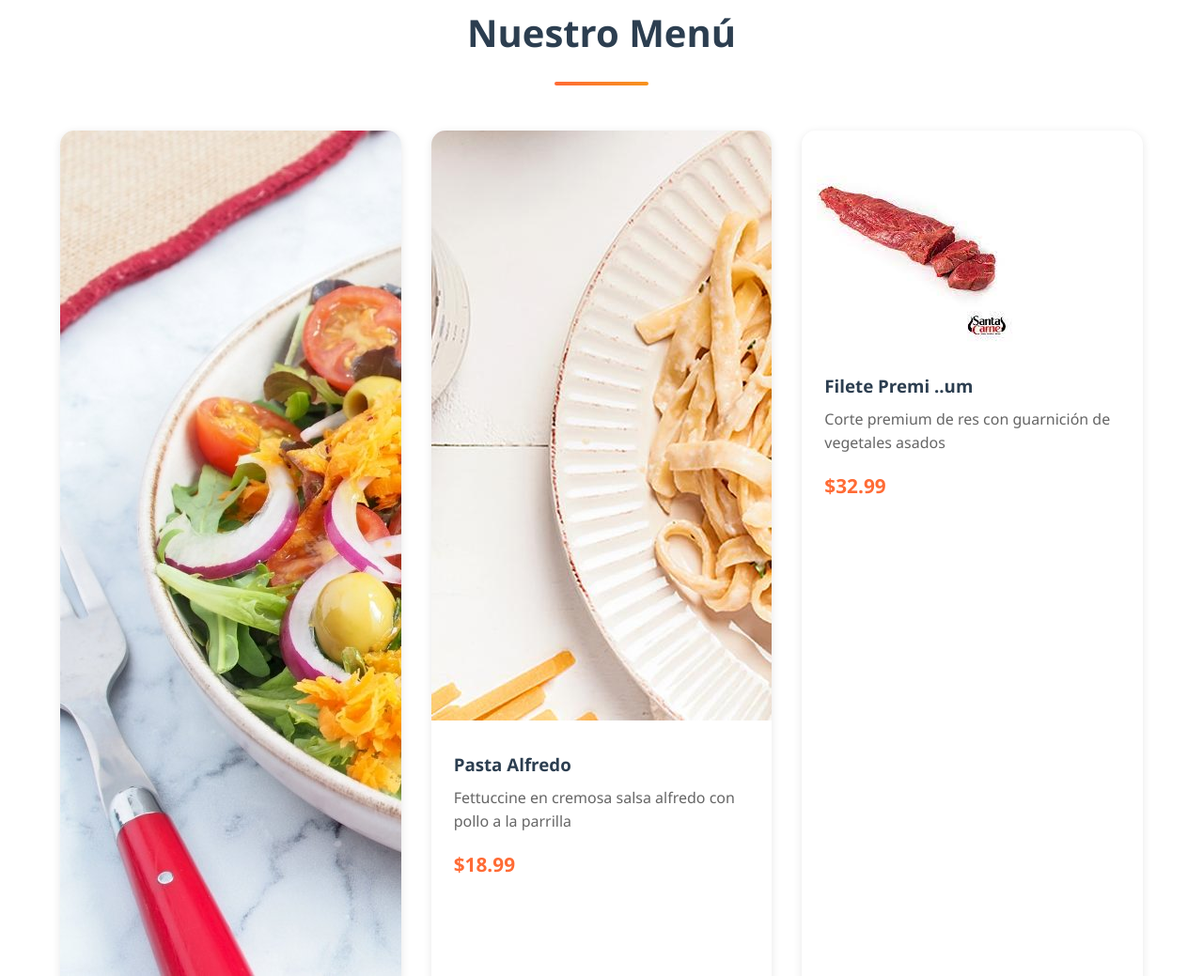
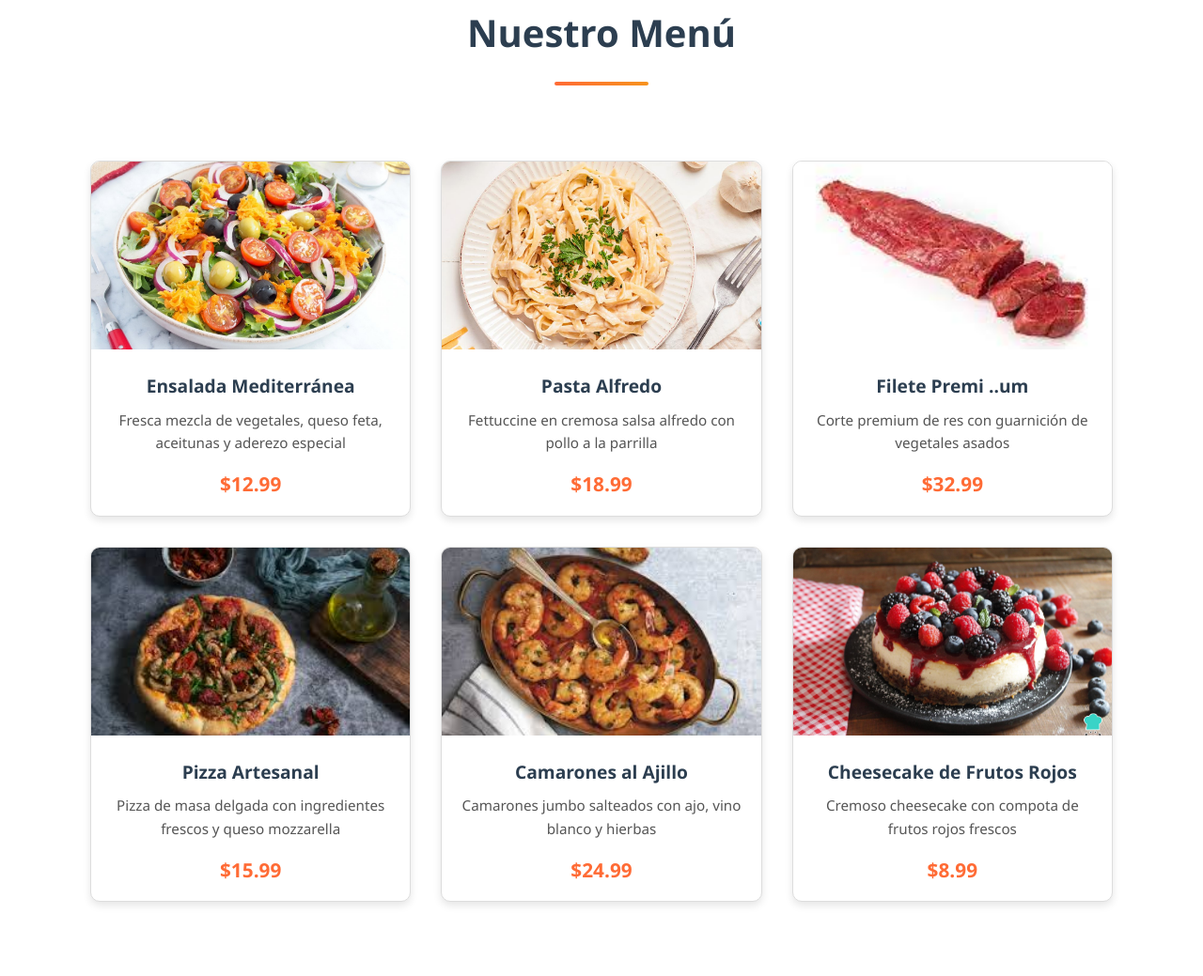
Before and after one commit to sheynner-dev/FoodDelight, a plain HTML site: page index.html in a window 1280 px wide. Shown: the part 1563-2602 px from the top of the page at 94% size. Drawn offline with Linux system fonts and the light colour scheme.

Commit message:
Sheynner modifico estilos

```diff
--- a/css/estilos.css
+++ b/css/estilos.css
@@ -644,3 +644,52 @@ footer {
         transform: translateX(0);
     }
 }
+/* MODIFICADO POR SHEYNNER ZAVALA*/
+.menu-grid {
+    display: grid;
+    grid-template-columns: repeat(auto-fit, minmax(280px, 1fr));
+    gap: 2rem;
+    padding: 2rem;
+}
+
+.menu-item {
+    border: 1px solid #ddd;
+    border-radius: 10px;
+    overflow: hidden;
+    background-color: #fff;
+    box-shadow: 0 4px 8px rgba(0,0,0,0.1);
+    transition: transform 0.3s ease;
+}
+
+.menu-item:hover {
+    transform: scale(1.02);
+}
+
+.menu-item img {
+    width: 100%;
+    height: 200px;
+    object-fit: cover;
+    display: block;
+}
+
+.menu-item-content {
+    padding: 1rem;
+    text-align: center;
+}
+
+.menu-item-content h3 {
+    margin: 0.5rem 0;
+    font-size: 1.2rem;
+}
+
+.menu-item-content p {
+    font-size: 0.95rem;
+    color: #555;
+}
+
+.price {
+    display: block;
+    margin-top: 0.5rem;
+    font-weight: bold;
+    color: #ff6b35;
+}
```
